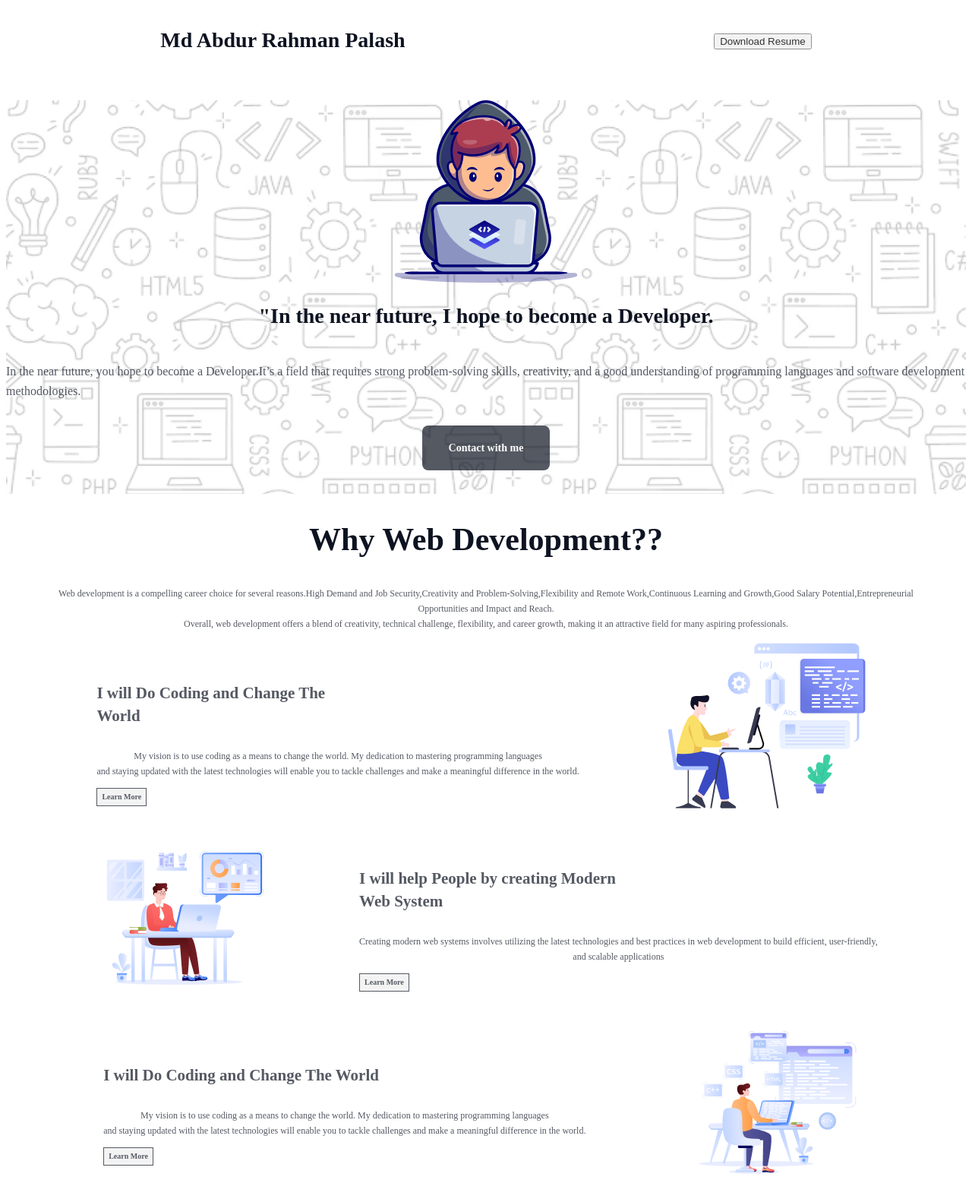
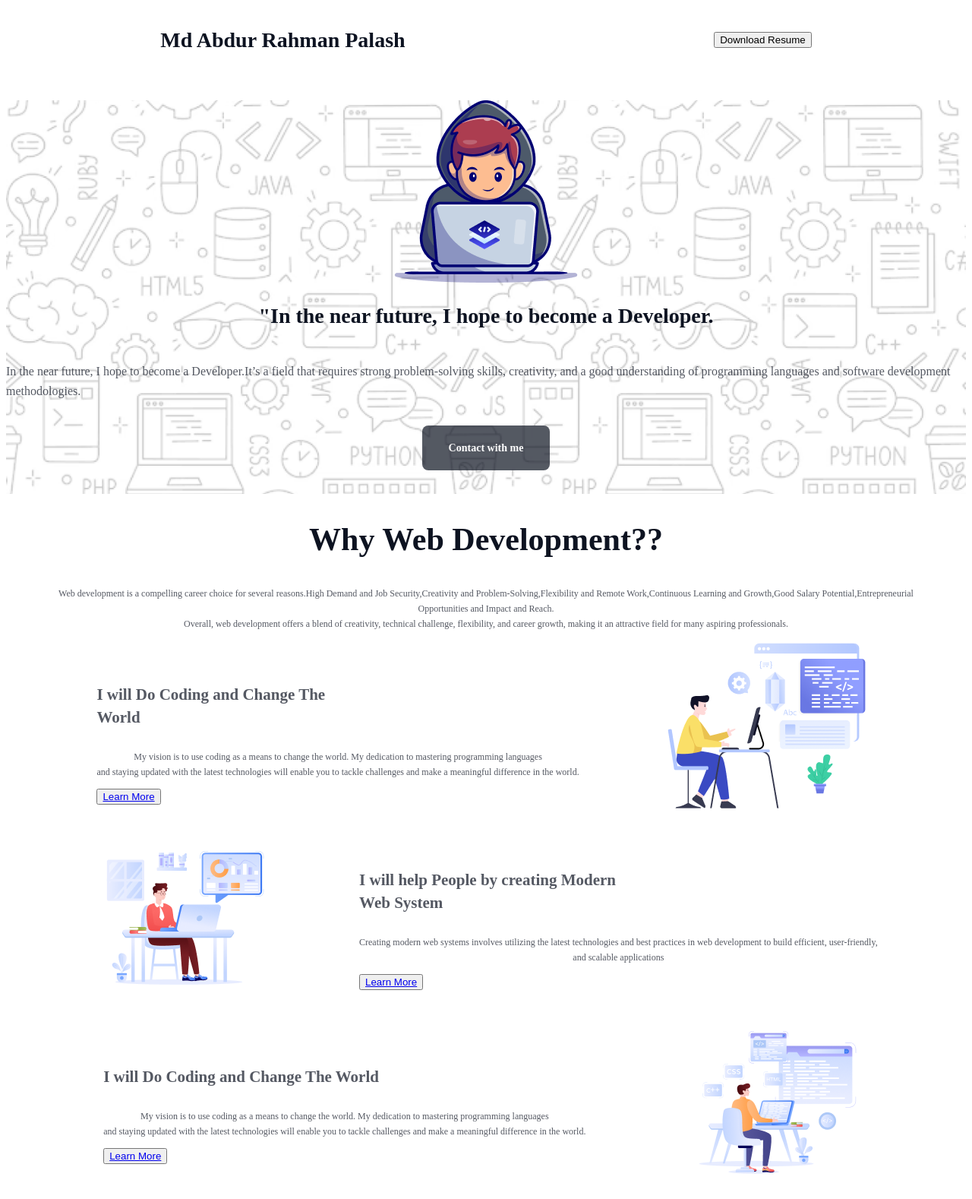
Before and after one commit to Abdur-Rahman-Palash/Pro-Hero-Assignment-1, a plain HTML site: page index.html in a window 1280 px wide. Shown: the top 1578 px of the page at 76% size. Drawn offline with Linux system fonts and the light colour scheme; a web font is replaced by a local one.

```diff
--- a/index.html
+++ b/index.html
@@ -22,7 +22,7 @@
 <div class="Hero-content">
     <img src="./assets/Group.png" alt="">
     <h3> "In the near future, I hope to become a Developer.</h3>
-    <p>In the near future, you hope to become a Developer.It’s a field that requires strong problem-solving skills, creativity, and a good understanding of programming languages and software development methodologies.<p>
+    <p>In the near future, I hope to become a Developer.It’s a field that requires strong problem-solving skills, creativity, and a good understanding of programming languages and software development methodologies.<p>
     <button class="btn-primary"><a href="#section2">Contact with me</a></button>
 </div>
 </section>
@@ -35,8 +35,8 @@
     <div class="Coding-text">
 <h4>I will Do Coding and Change The <br> World</h4>
 <p>My vision is to use coding as a means to change the world. My dedication to mastering programming languages <br> and staying updated with the latest technologies will enable you to tackle challenges and make a meaningful difference in the world.</p>
-<div class="button">
-    <button class="btn2">Learn More</button>
+<div class="btn">
+    <button> <a href="https://developer.mozilla.org/en-US/">Learn More</a> </button>
 </div>
 </div>
 <div class="image">
@@ -50,8 +50,8 @@
     <div class="Coding-text">
 <h4>I will help People by creating Modern <br> Web System</h4>
 <p>Creating modern web systems involves utilizing the latest technologies and best practices in web development to build efficient, user-friendly, <br> and scalable applications</p>
-<div class="button">
-    <button class="btn2">Learn More</button>
+<div class="btn">
+    <button> <a href="https://developer.mozilla.org/en-US/">Learn More</a> </button>
 </div>
 </div>
 </div>
@@ -59,8 +59,8 @@
 <div class="Coding-text">
 <h4>I will Do Coding and Change The World</h4>
     <p>My vision is to use coding as a means to change the world. My dedication to mastering programming languages <br> and staying updated with the latest technologies will enable you to tackle challenges and make a meaningful difference in the world.</p>
-        <div class="button">
-                    <button class="btn2">Learn More</button>
+        <div class="btn">
+                    <button> <a href="https://developer.mozilla.org/en-US/">Learn More</a> </button>
                 </div>
                 </div>
                 <div class="image">
--- a/style.css
+++ b/style.css
@@ -19,20 +19,6 @@ line-height: 33px;
 letter-spacing: 0%;
 text-align: left;
 }
-.btn{
-box-sizing: border-box;
-border-radius: 8px;
-opacity: 0.8;
-color: rgb(13, 19, 33);
-font-family: Azeret Mono;
-font-size: 20px;
-font-weight: 600;
-line-height: 23px;
-letter-spacing: 0%;
-text-align: center;
-border: none;
-}
-
 /* Nav-bar end */
 /* Hero Section start */
 .Hero-section{
@@ -129,20 +115,19 @@ text-align: center;
     letter-spacing: 0%;
     text-align: left;
 }
-.btn2{
-box-sizing: border-box;
-border: 1px solid rgb(13, 19, 33);
-opacity: 0.7;
+.btn-box{box-sizing: border-box;
+border-radius: 8px;
+opacity: 0.8;
 color: rgb(13, 19, 33);
 font-family: Azeret Mono;
-font-size: 10px;
+font-size: 20px;
 font-weight: 600;
-line-height: 20px;
+line-height: 23px;
 letter-spacing: 0%;
-}
-.button{
-    text-align: left;
-}
+text-align: left;
+border: none;}
+
+
 .I-will-Do-Coding-text{
     display: flex;
     flex-direction: row;
```
